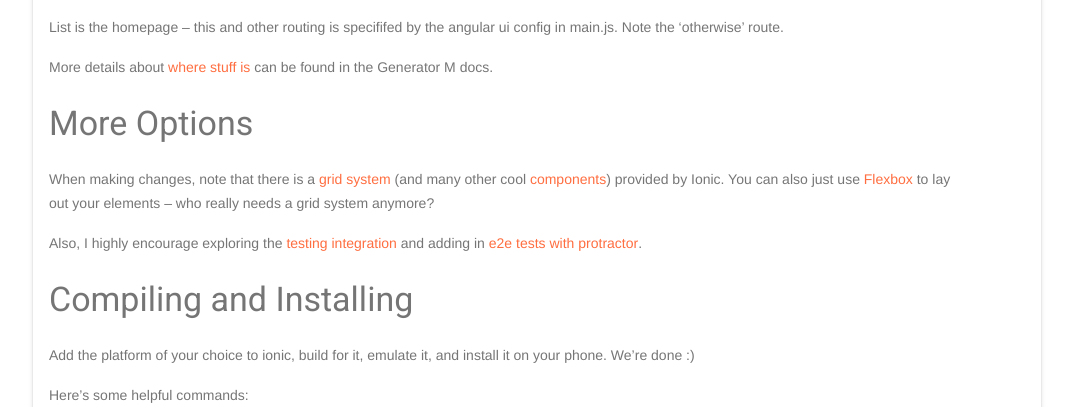
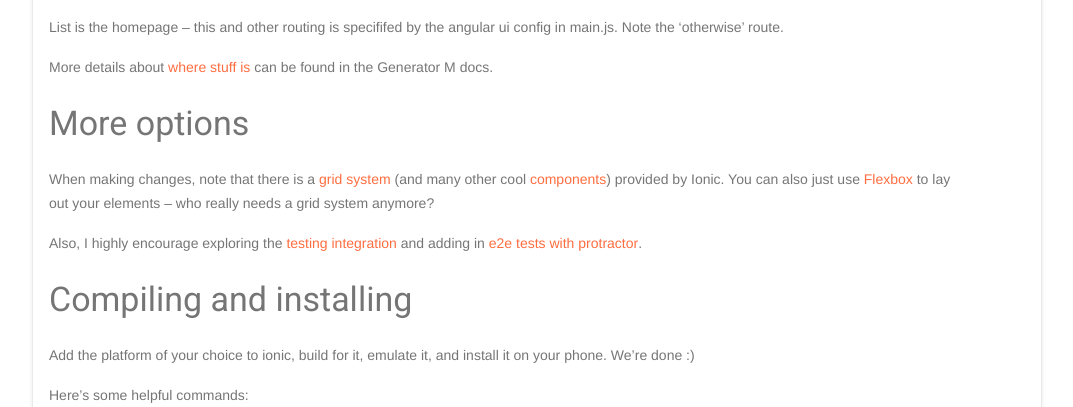
Before and after one commit to chadfurman/chadfurman.github.io, a Jekyll site: the page built from _posts/2015-08-29-ionic-isnt-it.markdown, in a window 1280 px wide. Shown: the part 733-1140 px from the top of the page, without its empty margins (103-1176 px from the left). Built offline with Jekyll 4.4.1, drawn with Linux system fonts in a browser that asks for light colours; comment, search, counter and statistics services are not loaded.

Commit message:
cleaning up formatting

```diff
--- a/_posts/2015-08-29-ionic-isnt-it.markdown
+++ b/_posts/2015-08-29-ionic-isnt-it.markdown
@@ -32,13 +32,13 @@ List is the homepage -- this and other routing is specififed by the angular ui c
 
 More details about [where stuff is](https://github.com/mwaylabs/generator-m#file-structure) can be found in the Generator M docs.
 
-### More Options
+### More options
 
 When making changes, note that there is a [grid system](http://ionicframework.com/docs/components/#grid) (and many other cool [components](http://ionicframework.com/docs/components/)) provided by Ionic.  You can also just use [Flexbox](http://www.smashingmagazine.com/2015/03/harnessing-flexbox-for-todays-web-apps/) to lay out your elements -- who really needs a grid system anymore?
 
 Also, I highly encourage exploring the [testing integration](https://github.com/mwaylabs/generator-m#testing) and adding in [e2e tests with protractor](http://angular.github.io/protractor/#/).
 
-### Compiling and Installing
+### Compiling and installing
 
 Add the platform of your choice to ionic, build for it, emulate it, and install it on your phone.  We're done :)
 
```
